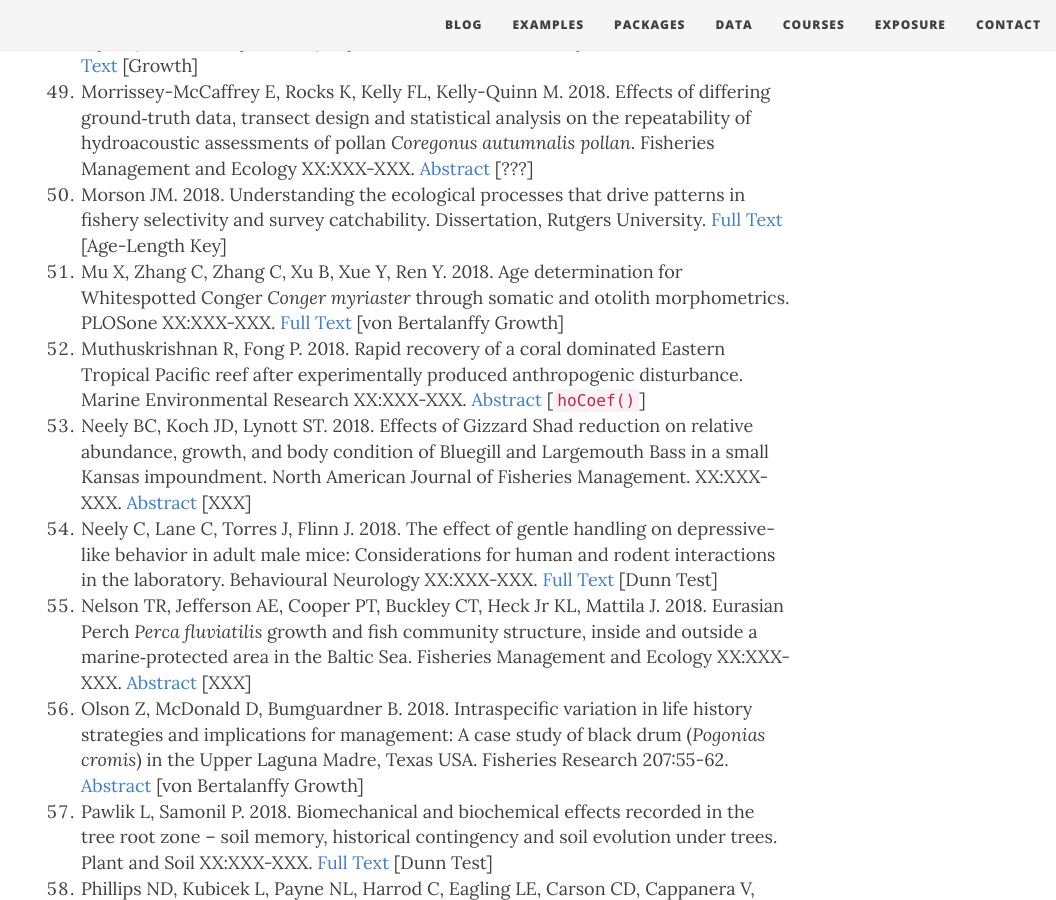
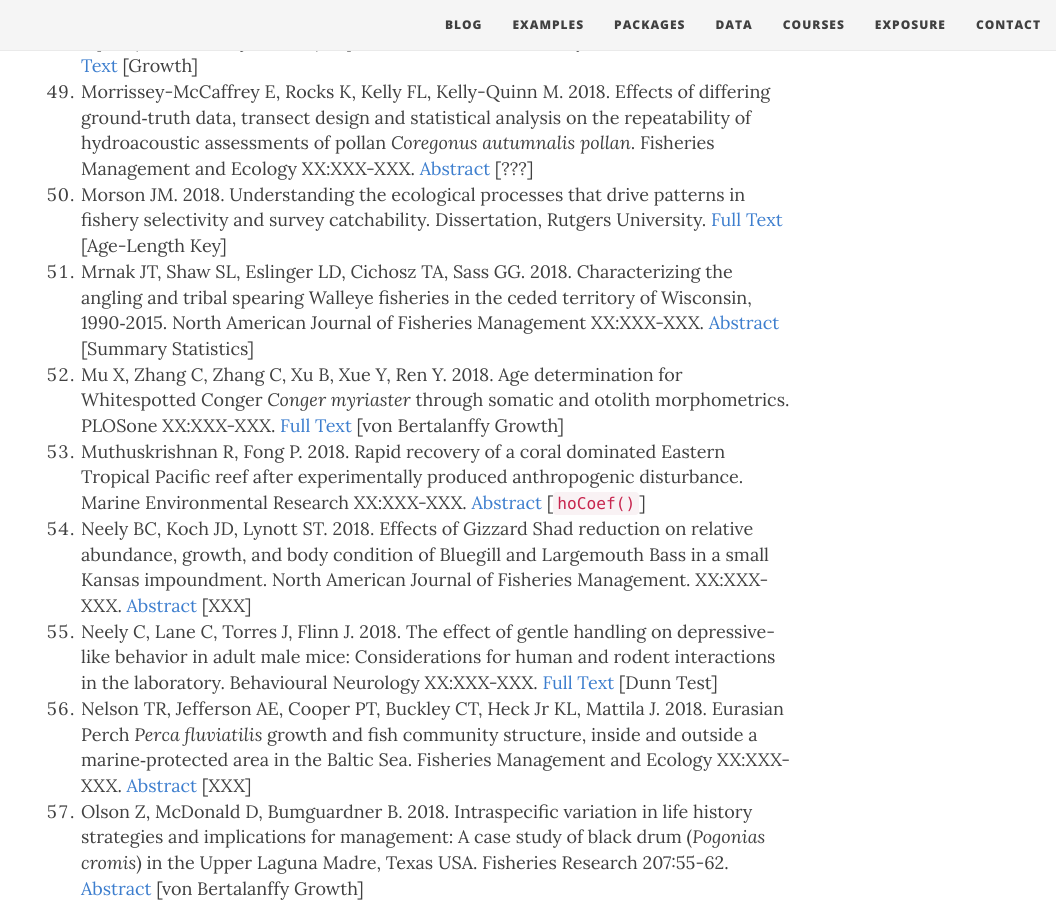
Before and after one commit to droglenc/fishR, a Jekyll site: the page built from exposure/exposure-citations18.md, in a window 1280 px wide and 900 px high, scrolled down 4740 px. Shown: the whole window, without its empty margins (224-1280 px from the left). Built offline with Jekyll 4.4.1, drawn with Linux system fonts in a browser that asks for light colours; nearby versions of some CDN libraries; some of the changed text lies outside the part shown.

Commit message:
Update exposure/exposure-citations18.md

```diff
--- a/exposure/exposure-citations18.md
+++ b/exposure/exposure-citations18.md
@@ -57,6 +57,7 @@
 1. Moriwaki J, Omori R, Shimozuru M, Tsuruga H, Mano T, Tsubota T. 2018. Evaluation of body condition using body mass and chest girth in brown bears of Hokkaido, Japan (*Ursus arctosyesoensis*). Japanese Journal of Veterinary Research 66:71-81. [Full Text](https://eprints.lib.hokudai.ac.jp/dspace/bitstream/2115/70493/1/p071-081%20Toshio_Tsubota.pdf) [Growth]
 1. Morrissey-McCaffrey E, Rocks K, Kelly FL, Kelly-Quinn M. 2018. Effects of differing ground‐truth data, transect design and statistical analysis on the repeatability of hydroacoustic assessments of pollan *Coregonus autumnalis pollan*. Fisheries Management and Ecology XX:XXX-XXX. [Abstract](https://onlinelibrary.wiley.com/doi/full/10.1111/fme.12295) [???]
 1. Morson JM. 2018. Understanding the ecological processes that drive patterns in fishery selectivity and survey catchability. Dissertation, Rutgers University. [Full Text](http://scholar.google.com/scholar_url?url=https://rucore.libraries.rutgers.edu/rutgers-lib/56061/PDF/1/&hl=en&sa=X&scisig=AAGBfm3oPizfJa5iIEZHcrzzNZgYhkG9Zg&nossl=1&oi=scholaralrt) [Age-Length Key]
+1. Mrnak JT, Shaw SL, Eslinger LD, Cichosz TA, Sass GG. 2018. Characterizing the angling and tribal spearing Walleye fisheries in the ceded territory of Wisconsin, 1990‐2015. North American Journal of Fisheries Management XX:XXX-XXX. [Abstract](https://afspubs.onlinelibrary.wiley.com/doi/abs/10.1002/nafm.10240) [Summary Statistics]
 1. Mu X, Zhang C, Zhang C, Xu B, Xue Y, Ren Y. 2018. Age determination for Whitespotted Conger *Conger myriaster* through somatic and otolith morphometrics. PLOSone XX:XXX-XXX. [Full Text](https://journals.plos.org/plosone/article?id=10.1371/journal.pone.0203537) [von Bertalanffy Growth]
 1. Muthuskrishnan R, Fong P. 2018. Rapid recovery of a coral dominated Eastern Tropical Pacific reef after experimentally produced anthropogenic disturbance. Marine Environmental Research XX:XXX-XXX. [Abstract](https://www.sciencedirect.com/science/article/pii/S0141113617307080) [`hoCoef()`]
 1. Neely BC, Koch JD, Lynott ST. 2018. Effects of Gizzard Shad reduction on relative abundance, growth, and body condition of Bluegill and Largemouth Bass in a small Kansas impoundment. North American Journal of Fisheries Management. XX:XXX-XXX. [Abstract](https://onlinelibrary.wiley.com/doi/abs/10.1002/nafm.10183) [XXX]
@@ -86,6 +87,7 @@
 1. Willmes M, Hobbs JA, Sturrock AM, Bess Z, Lewis LS, Glessner JJG, Johnson RC, Kurth R, Kindopp J. 2018. Fishery collapse, recovery, and the cryptic decline of wild salmon on a major California river. Canadian Journal of Fisheries and Aquatic Sciences. XX:XXX-XXX. [Abstract](http://www.nrcresearchpress.com/doi/abs/10.1139/cjfas-2017-0273#.Wl5BqnlG3uM) [Age Comparisons]
 1. Yamamaoto Y, Yoshiyama T, Kajiara K, Nakatani T, Matsuishi T. Long-term shifts in the growth and maturation size of Miyabe charr *Salvelinus malma miyabei*. Fisheries Science XX:XXX-XXX. [Abstract](https://link.springer.com/article/10.1007/s12562-018-1186-5) [Growth]
 1. Zentner D. 2018. Modeling wind, water movement, and physical habitat on Minnesota Lakes and associated influences on Walleye spawning habitat. M.Sc. Thesis, University of Wisconsin - Stevens Point. [Full Text](https://www.researchgate.net/profile/Douglas_Zentner/publication/325079219_Modeling_Wind_Water_Movement_and_Physical_Habitat_on_Minnesota_Lakes_and_Associated_Influences_on_Walleye_Spawning_Habitat/links/5af55435a6fdcc0c030b3b9f/Modeling-Wind-Water-Movement-and-Physical-Habitat-on-Minnesota-Lakes-and-Associated-Influences-on-Walleye-Spawning-Habitat&hl=en&sa=X&scisig=AAGBfm14t8jOTL3lECTd4lbUmn5o5pgf6Q&nossl=1&oi=scholaralrt) [Dunn's Test]
+1. Zhu P, Grueter CC, Garber PA, Li D, Xiang Z, Ren B, Li M. 2018. Seasonal changes in social cohesion among males in a same‐sex primate group. American Journal of Primatology XX;XXX-XXX. [Abstract](https://onlinelibrary.wiley.com/doi/abs/10.1002/ajp.22914) [Dunn's Test]
 
 -----
 <p style="text-align: center;"><a href="exposure-citations17.html">Goto 2017 citations</a></p>
```
Also changed, not shown: other parts of exposure/exposure-citations18.md (+1 -1 lines).
